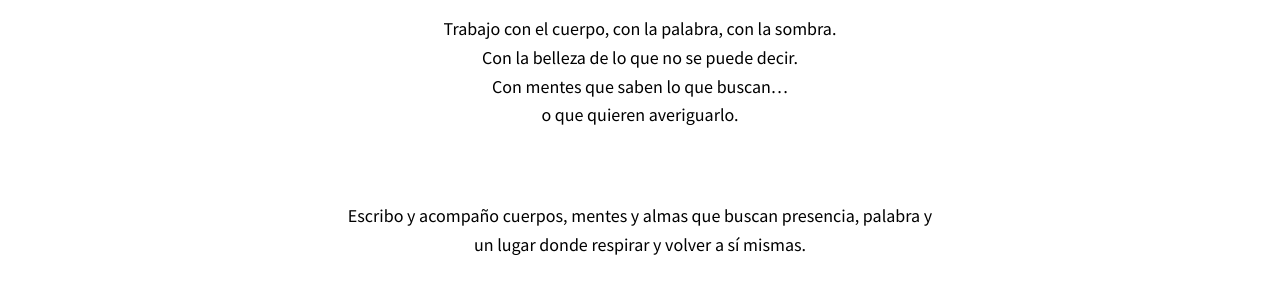
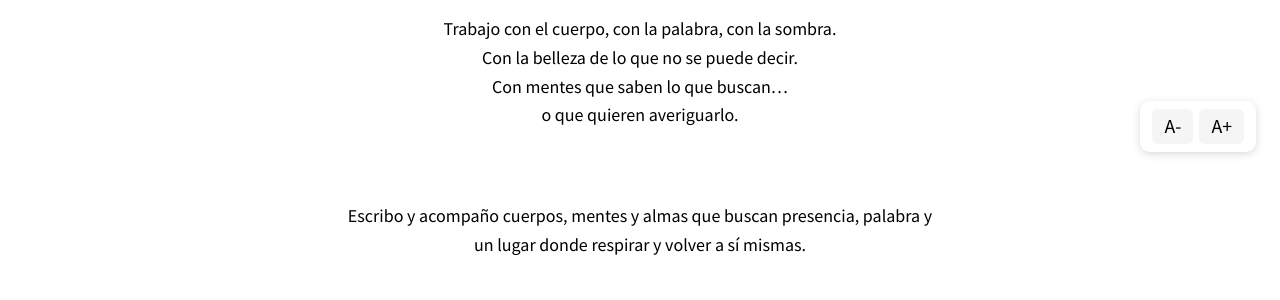
Before and after one commit to KajiiNarumi/iasuarezv, a Jekyll site: the page built from index.html, in a window 1280 px wide. Shown: the part 724-1024 px from the top of the page. Built offline with Jekyll 4.4.1, drawn with Linux system fonts in a browser that asks for light colours; nearby versions of some CDN libraries; the list of posts is cut into pages by our own code.

Commit message:
Update default.html

```diff
--- a/_layouts/default.html
+++ b/_layouts/default.html
@@ -20,6 +20,12 @@
     {% include footer.html %}
     {% include scripts.html %}
 
+<!-- Botones tamaño de fuente -->
+<div id="font-size-widget">
+  <button id="font-decrease" title="Disminuir letra">A-</button>
+  <button id="font-increase" title="Aumentar letra">A+</button>
+</div>
+
 
   </body>
 
```
